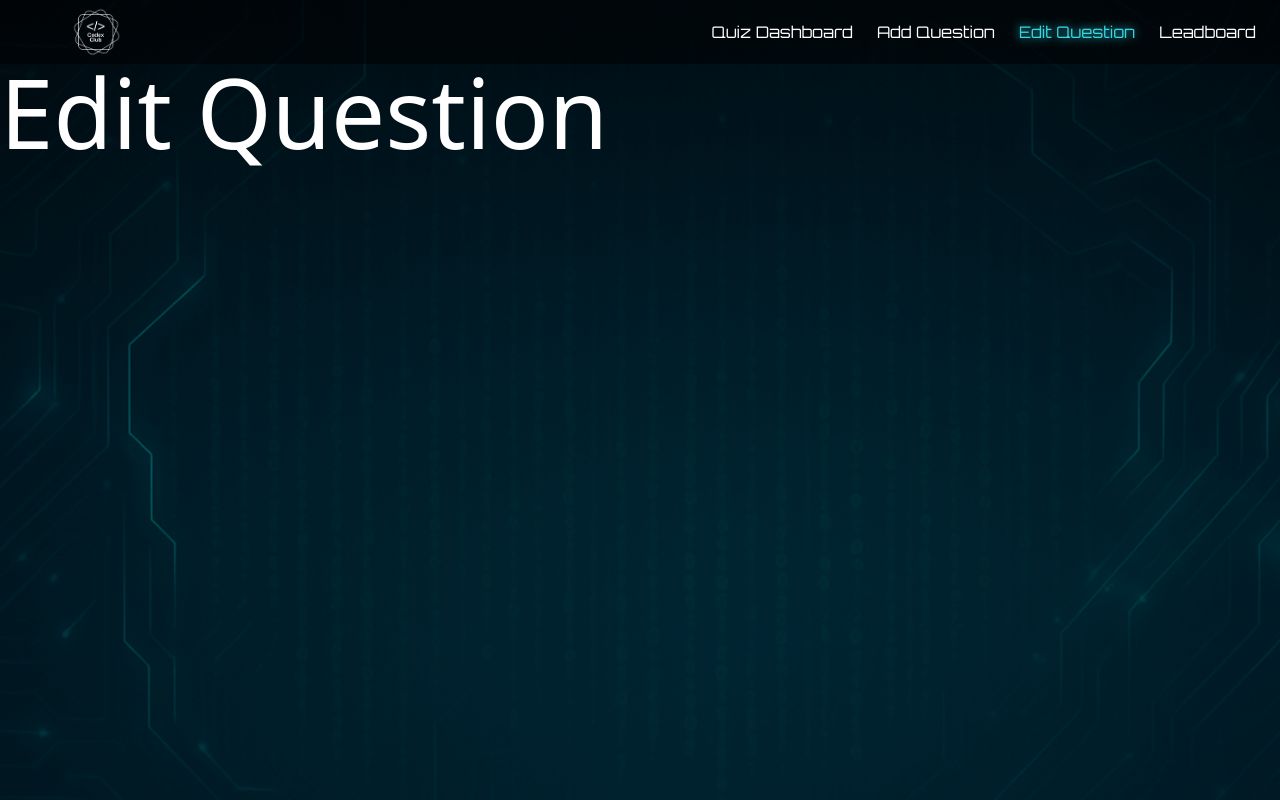
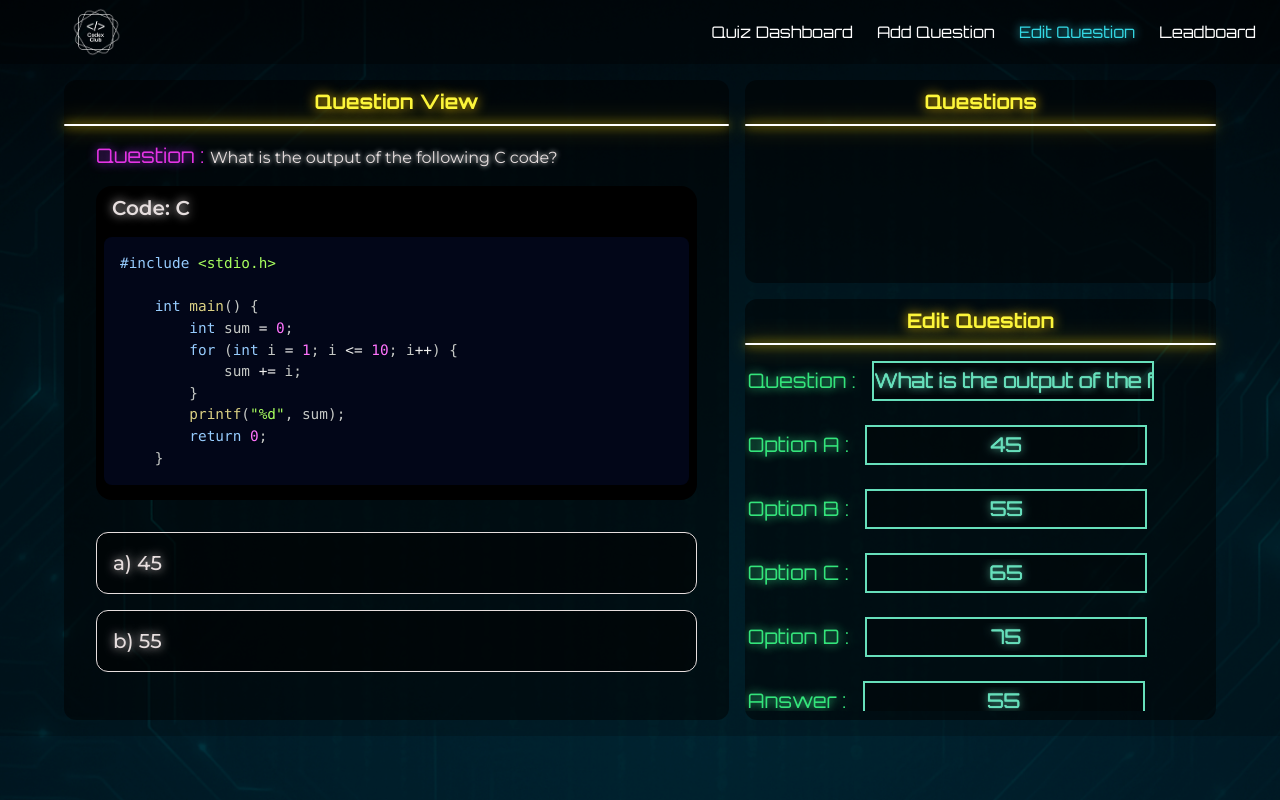
Before and after one commit to pulkitgaba009/Codex-FirstRound-Website-, a React (Vite) app in the folder codex-quiz-app/: page /adminPannel/editQuestion in a window 1280 px wide. Built offline with nearby package versions, Linux system fonts and the light colour scheme.

Commit message:
added grid layout, question view, and reusable form for post/patch

```diff
--- a/codex-quiz-app/src/Components/Admin/AddQuestion.jsx
+++ b/codex-quiz-app/src/Components/Admin/AddQuestion.jsx
@@ -34,9 +34,6 @@ int main() {
   return (
     <div className="box">
       <div className="subDivs w-[60%] mt-4">
-        <h1 className="authHeading">Question View</h1>
-        <hr className="horizontalLine mt-2" />
-
         <QuestionView formData={formData} />
       </div>
 
@@ -44,8 +41,12 @@ int main() {
         <h1 className="authHeading">Enter the Question</h1>
         <hr className="horizontalLine mt-2" />
 
-        <div className="w-full mt-4 h-[85%] overflow-auto scrollbar-hidden px-8">
-          <QuestionForm formData={formData} onChange={handleChange} />
+        <div className="w-full mt-4 h-[87%] overflow-auto scrollbar-hidden px-8">
+          <QuestionForm
+            formData={formData}
+            onChange={handleChange}
+            mode="post"
+          />
         </div>
       </div>
     </div>
--- a/codex-quiz-app/src/Components/Admin/EditQuestion.jsx
+++ b/codex-quiz-app/src/Components/Admin/EditQuestion.jsx
@@ -1,9 +1,61 @@
-function EditQuestion(){
-    return(
-        <>
-        <h1 className="text-8xl text-white">Edit Question</h1>
-        </>
-    )
+import QuestionForm from "./QuestionForm";
+import QuestionView from "./QuestionView";
+
+function EditQuestion() {
+  const formData = {
+    question: "What is the output of the following C code?",
+    optionA: "45",
+    optionB: "55",
+    optionC: "65",
+    optionD: "75",
+    answer: "55",
+    language: "C",
+    code: `#include <stdio.h>
+
+    int main() {
+        int sum = 0;
+        for (int i = 1; i <= 10; i++) {
+            sum += i;
+        }
+        printf("%d", sum);
+        return 0;
+    }`,
+  };
+
+  const handleChange = (e) => {
+    const { name, value } = e.target;
+    setFormData((prev) => ({
+      ...prev,
+      [name]: value,
+    }));
+  };
+
+  return (
+    <div className="box bg-[rgba(0,0,0,0.2)] h-screen w-full">
+      <div className="w-full grid grid-cols-12 grid-rows-12 gap-4">
+        <div className="subDivs row-span-12 col-span-7">
+          <QuestionView formData={formData} />
+        </div>
+
+        <div className="subDivs row-span-4 col-span-5">
+          <h1 className="authHeading pb-2">Questions</h1>
+          <hr className="horizontalLine" />
+        </div>
+
+        <div className="subDivs row-span-8 col-span-5">
+          <h1 className="authHeading pb-2">Edit Question</h1>
+          <hr className="horizontalLine" />
+          <div className="w-full flex h-[87%] justify-center overflow-auto scrollbar-hidden ">
+            <QuestionForm
+              formData={formData}
+              onChange={handleChange}
+              mode="put"
+            />
+          </div>
+        </div>
+      </div>
+    </div>
+  );
 }
 
 export default EditQuestion;
--- a/codex-quiz-app/src/Components/Admin/QuestionForm.jsx
+++ b/codex-quiz-app/src/Components/Admin/QuestionForm.jsx
@@ -1,14 +1,14 @@
-function QuestionForm({ formData, onChange }) {
+function QuestionForm({ formData, onChange, onSubmit, mode = "add" }) {
 
   const handleSubmit = (e) => {
     e.preventDefault();
-    console.log("Form Data:", formData);
+    // onSubmit(formData); // Add this while working on backend
   };
 
   return (
-    <form className="m-4"
-    onSubmit={handleSubmit}>
-      <label className="label">Question : </label>
+    <form className="m-4" onSubmit={handleSubmit}>
+
+      <label className="label">Question :</label>
       <input
         type="text"
         name="question"
@@ -16,13 +16,11 @@ function QuestionForm({ formData, onChange }) {
         onChange={onChange}
         placeholder="Question"
         className="input text-center"
-        onFocus={(e) => e.target.value = ""}
         required
       />
-
       <br /><br />
 
-      <label className="label">Option A : </label>
+      <label className="label">Option A :</label>
       <input
         type="text"
         name="optionA"
@@ -30,13 +28,11 @@ function QuestionForm({ formData, onChange }) {
         onChange={onChange}
         placeholder="Option A"
         className="input text-center"
-        onFocus={(e) => e.target.value = ""}
         required
       />
-
       <br /><br />
 
-      <label className="label">Option B : </label>
+      <label className="label">Option B :</label>
       <input
         type="text"
         name="optionB"
@@ -44,13 +40,11 @@ function QuestionForm({ formData, onChange }) {
         onChange={onChange}
         placeholder="Option B"
         className="input text-center"
-        onFocus={(e) => e.target.value = ""}
         required
       />
-
       <br /><br />
 
-      <label className="label">Option C : </label>
+      <label className="label">Option C :</label>
       <input
         type="text"
         name="optionC"
@@ -58,13 +52,11 @@ function QuestionForm({ formData, onChange }) {
         onChange={onChange}
         placeholder="Option C"
         className="input text-center"
-        onFocus={(e) => e.target.value = ""}
         required
       />
-
       <br /><br />
 
-      <label className="label">Option D : </label>
+      <label className="label">Option D :</label>
       <input
         type="text"
         name="optionD"
@@ -72,13 +64,12 @@ function QuestionForm({ formData, onChange }) {
         onChange={onChange}
         placeholder="Option D"
         className="input text-center"
-        onFocus={(e) => e.target.value = ""}
         required
       />
-
       <br /><br />
 
-      <label className="label">Answer : </label>
+      {/* Answer */}
+      <label className="label">Answer :</label>
       <input
         type="text"
         name="answer"
@@ -86,13 +77,11 @@ function QuestionForm({ formData, onChange }) {
         onChange={onChange}
         placeholder="Answer"
         className="input text-center"
-        onFocus={(e) => e.target.value = ""}
         required
       />
-
       <br /><br />
 
-      <label className="label">Language : </label>
+      <label className="label">Language :</label>
       <select
         name="language"
         value={formData.language}
@@ -105,7 +94,6 @@ function QuestionForm({ formData, onChange }) {
         <option value="Python">Python</option>
         <option value="JavaScript">JavaScript</option>
       </select>
-
       <br /><br />
 
       <textarea
@@ -114,18 +102,17 @@ function QuestionForm({ formData, onChange }) {
         onChange={onChange}
         placeholder="Code"
         className="input mt-4 w-[450px] text-left"
-        onFocus={(e) => e.target.value = ""}
       />
 
-    <div className="flex justify-center">
+      <div className="flex justify-center">
         <button
           type="submit"
           className="font-[Orbitron] text-[#001f1a] bg-[#ff3838f4]
-                     [box-shadow:_0_0_15px_#fa5716f4] mt-5 w-[14rem]
-                     py-2 text-2xl rounded-2xl hover:[box-shadow:_0_0_15px_#00FF9E]
-                     hover:bg-[#16fa8f] cursor-pointer"
+                     [box-shadow:_0_0_15px_#fa5716f4] mt-5
+                     px-4 py-2 text-2xl rounded-2xl hover:[box-shadow:_0_0_15px_#00FF9E]
+                     hover:bg-[#16fa8f] cursor-pointer mb-4"
         >
-          Add Question
+          {mode === "post" ? "Add Question" : "Update Question"}
         </button>
       </div>
     </form>
--- a/codex-quiz-app/src/Components/Admin/QuestionView.jsx
+++ b/codex-quiz-app/src/Components/Admin/QuestionView.jsx
@@ -3,9 +3,14 @@ import { atomDark } from "react-syntax-highlighter/dist/esm/styles/prism";
 
 function QuestionView({ formData }) {
   return (
+    <>
+      <h1 className="authHeading">Question View</h1>
+      <hr className="horizontalLine mt-2" />
       <div className="w-full mt-4 h-[85%] overflow-auto scrollbar-hidden px-8">
-      <h2 className="question">Question:</h2>
-      <p className="questionPara">{formData.question || "Your question will appear here"}</p>
+        <h2 className="question">Question : </h2>
+        <p className="questionPara">
+          {formData.question || "Your question will appear here"}
+        </p>
 
         {formData.code && (
           <div className="mt-4 bg-black rounded-2xl">
@@ -36,6 +41,7 @@ function QuestionView({ formData }) {
           <div className="option">d) {formData.optionD}</div>
         </div>
       </div>
+    </>
   );
 }
 
--- a/codex-quiz-app/src/Components/Admin/QuizDashboard.jsx
+++ b/codex-quiz-app/src/Components/Admin/QuizDashboard.jsx
@@ -35,13 +35,13 @@ function QuizDashboard() {
 
   return (
     <div className="box bg-[rgba(0,0,0,0.2)] flex justify-center items-center">
-      <div className="subDivs h-[53%] px-4 rounded-lg">
+      <div className="subDivs h-[53%] rounded-lg">
         <h1 className="authHeading">Quiz Control Panel</h1>
         <hr className="horizontalLine mt-2" />
         <br />
 
         <form onSubmit={handleSubmit}>
-          <div className="w-full">
+          <div className="w-full px-4">
 
             <label className="label">Quiz Time:</label>
             <input
```
Lines whose indentation alone changed are shown as unchanged.
